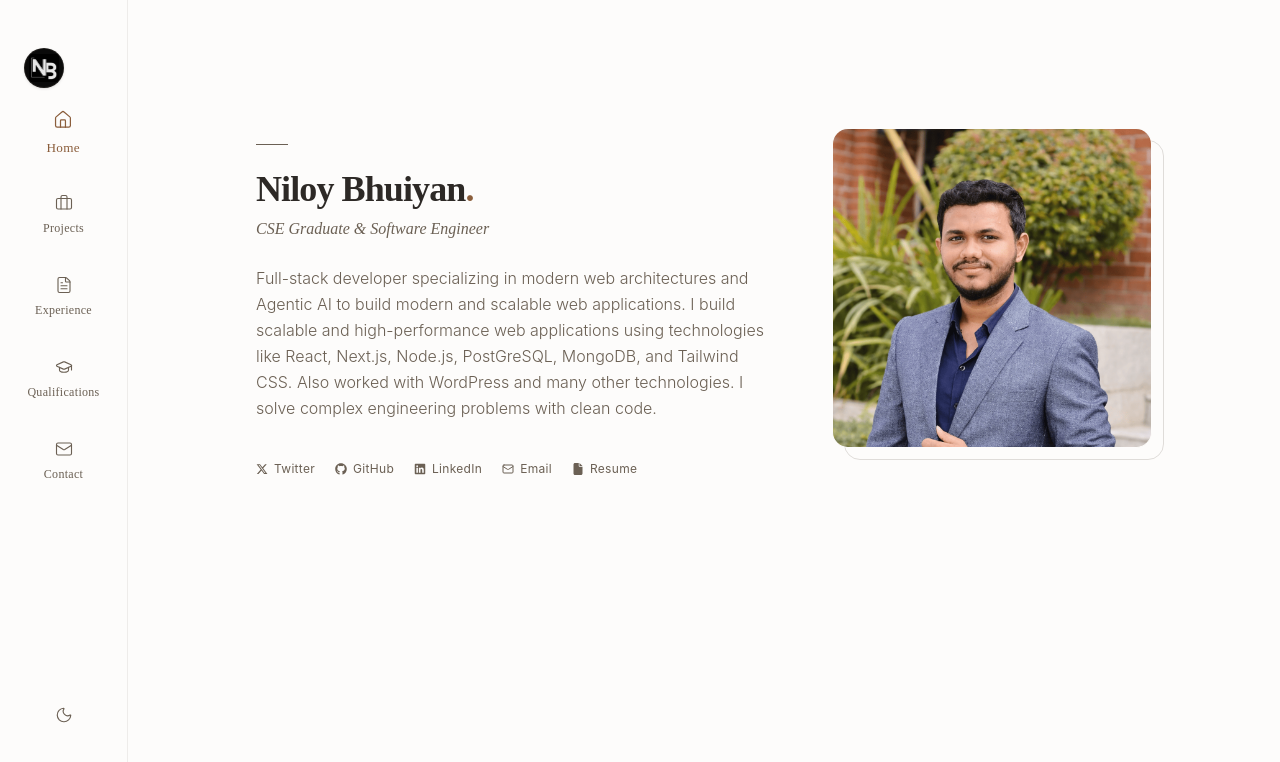
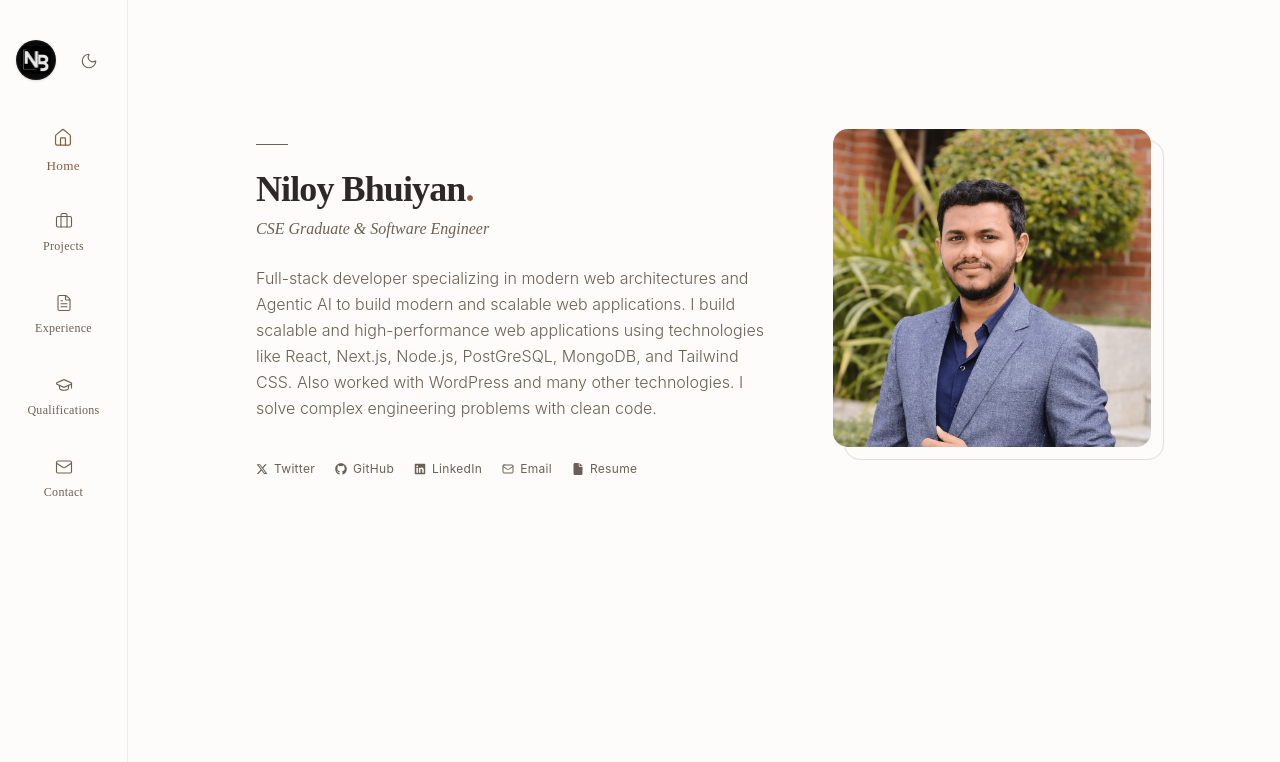
Before and after one commit to niloy8/Portfolioo, a React (Vite) app in the folder Niloy Devfolio/: page / in a window 1280 px wide. Shown: the top 762 px of the page. Built offline with nearby package versions, Linux system fonts and the light colour scheme.

Commit message:
Sidebar updated for Theme control

```diff
--- a/Niloy Devfolio/src/Components/Sidebar.tsx
+++ b/Niloy Devfolio/src/Components/Sidebar.tsx
@@ -18,12 +18,21 @@ const Sidebar: React.FC = () => {
     <aside className="fixed left-0 top-0 h-screen w-24 md:w-32 bg-[var(--bg)] border-r border-[var(--text-secondary)]/10 flex flex-col justify-between py-8 md:py-10 px-2 z-50 transition-all duration-300">
       <div className="flex flex-col items-center w-full">
         {/* Brand Logo */}
-        <div className="mb-6 md:mb-6 pt-2 self-start ml-2 md:ml-4">
+        <div className="mb-6 md:mb-6 flex gap-3 self-start ml-2 md:ml-2">
           <NavLink to="/" className="block group transition-transform hover:scale-105" aria-label="Home">
             <div className="w-8 h-8 md:w-10 md:h-10 rounded-full overflow-hidden border border-[var(--text-secondary)]/20 flex items-center justify-center bg-[#0a0a0a] shadow-sm">
               <img src="/favicon.png" alt="NB Logo" className="w-full h-full object-contain p-1 opacity-90 group-hover:opacity-100 transition-opacity" />
             </div>
           </NavLink>
+          <div className="flex flex-col items-center pb-6">
+            <button
+              onClick={toggleTheme}
+              className="p-3 rounded-full text-[var(--text-secondary)] hover:text-[var(--accent)] hover:bg-[var(--accent)]/5 transition-all duration-300 cursor-pointer"
+              aria-label="Toggle theme"
+            >
+              {theme === 'light' ? <Moon size={18} strokeWidth={1.5} /> : <Sun size={18} strokeWidth={1.5} />}
+            </button>
+          </div>
         </div>
 
         {/* Navigation Items */}
@@ -46,15 +55,7 @@ const Sidebar: React.FC = () => {
         </nav>
       </div>
 
-      <div className="flex flex-col items-center pb-6">
-        <button
-          onClick={toggleTheme}
-          className="p-3 rounded-full text-[var(--text-secondary)] hover:text-[var(--accent)] hover:bg-[var(--accent)]/5 transition-all duration-300 cursor-pointer"
-          aria-label="Toggle theme"
-        >
-          {theme === 'light' ? <Moon size={18} strokeWidth={1.5} /> : <Sun size={18} strokeWidth={1.5} />}
-        </button>
-      </div>
+
     </aside>
   );
 };
```
